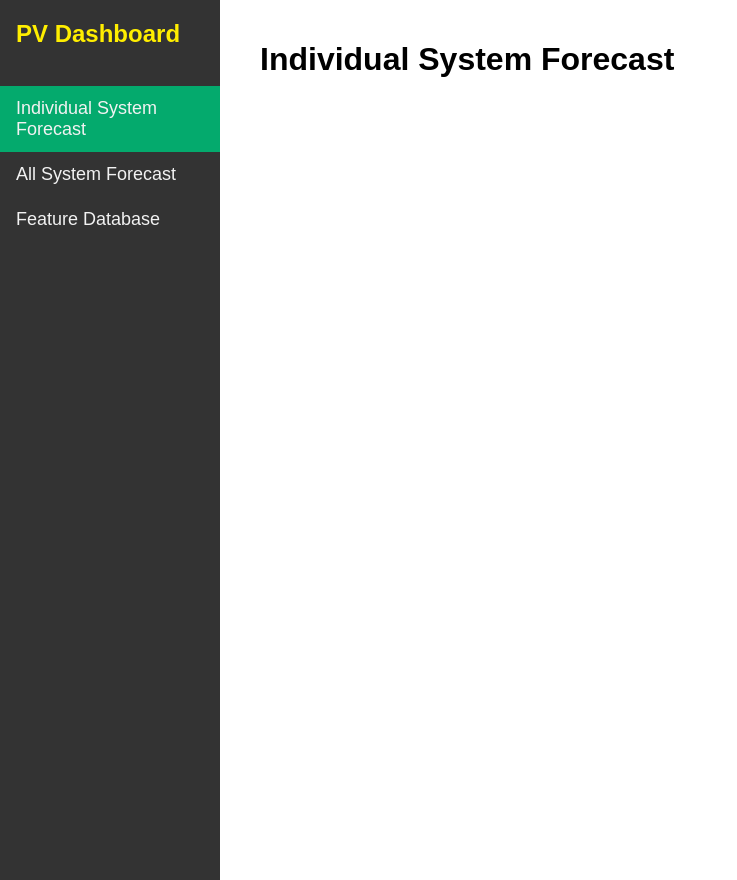
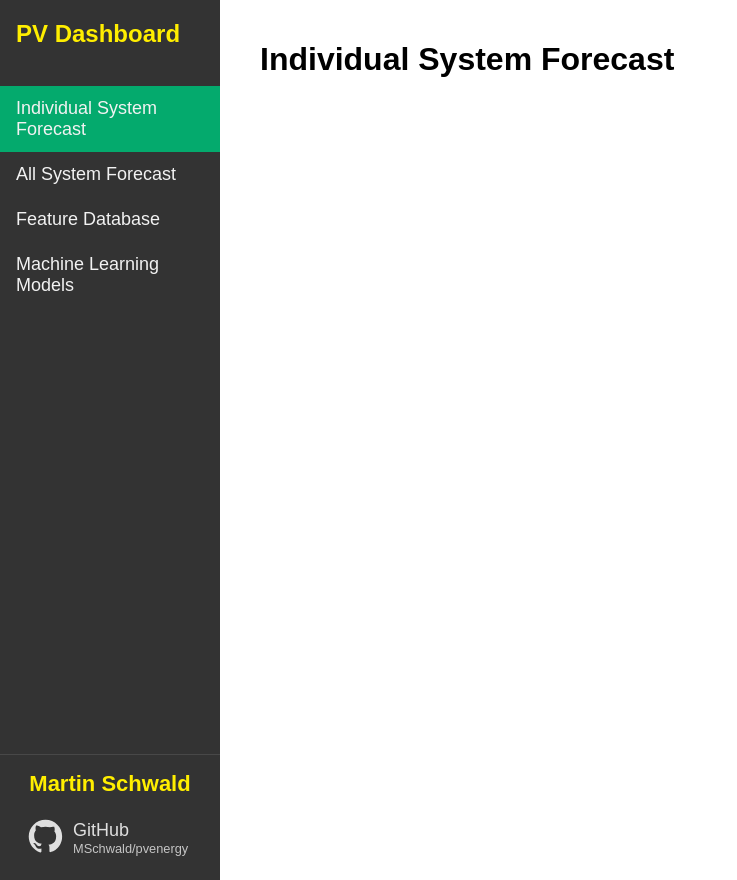
Before and after one commit to MSchwald/pvenergy, a Django app: page / in a window 1280 px wide. Shown: the whole page, without its empty margins (0-737 px from the left). Run offline with Django 5.2, Linux system fonts and the light colour scheme; parts of the project's set-up code (start-up, migrations or seed data) failed here and were passed over.

Commit message:
Add sidebar footer (name + github)

```diff
--- a/dashboard/static/dashboard/dashboard.css
+++ b/dashboard/static/dashboard/dashboard.css
@@ -28,7 +28,9 @@ div.two_columns div {
 
 /* Sidebar (size, color, position), links with hover effect */
 .sidebar {
-    height: 100%;
+    display: flex;
+    flex-direction: column;
+    height: 100vh;
     width: 220px;
     position: fixed;
     top: 0;
@@ -61,6 +63,54 @@ div.two_columns div {
     padding: 20px;
 }
 
+/* Sidebar footer with my name and Github link */
+.sidebar-footer {
+    margin-top: auto;
+    padding: 16px 12px;
+    font-size: 0.85rem;
+    border-top: 1px solid rgba(255,255,255,0.1);
+    text-align: center;
+}
+.sidebar-footer-name {
+    font-size: 22px;
+    font-weight: 600;
+    margin-bottom: 10px;
+    color: #ffee00;
+    opacity: 1 !important;
+    pointer-events: none;
+    display: inline-block;
+}
+.sidebar-footer-link {
+    display: flex;
+    align-items: flex-start;
+    gap: 10px;
+    text-decoration: none;
+    color: #ddd;
+    opacity: 0.9;
+    transition: opacity 0.2s ease;
+    font-size: 0.95rem;
+    display: inline-flex;
+}
+.footer-link-text {
+    display: flex;
+    flex-direction: column;
+    line-height: 1.25;
+    text-align: left;
+}
+.footer-link-subtext {
+    font-size: 0.8rem;
+    opacity: 0.85;
+}
+.sidebar-footer-link:hover {
+    opacity: 1;
+}
+.github-icon {
+    width: 35px;
+    height: 35px;
+    flex-shrink: 0;
+    fill: currentColor;
+}
+
 /* Default settings for displaying pd.DataFrames with zebra look */
 .table-container {
     overflow-x: auto;
@@ -83,6 +133,7 @@ div.two_columns div {
     padding: 6px;
     border: 1px solid #ddd;
     word-break: break-word;
+    white-space: nowrap;
 }
 .df-table tbody th {
     padding: 6px;
--- a/dashboard/templates/dashboard/base.html
+++ b/dashboard/templates/dashboard/base.html
@@ -7,12 +7,27 @@
 </head>
 <body>
     <div class="sidebar">
-    <h1>PV Dashboard</h1>
-    <br>
-        <a href="{% url 'dashboard_individual_systems' %}" class="{% if active_page == 'individual_systems' %}active{% endif %}">Individual System Forecast</a>
-        <a href="{% url 'dashboard_all_systems' %}" class="{% if active_page == 'all_systems' %}active{% endif %}">All System Forecast</a>
-        <a href="{% url 'dashboard_feature_database' %}" class="{% if active_page == 'feature_database' %}active{% endif %}">Feature Database</a>
+        <h1>PV Dashboard</h1>
+        <br>
+            <a href="{% url 'dashboard_individual_systems' %}" class="{% if active_page == 'individual_systems' %}active{% endif %}">Individual System Forecast</a>
+            <a href="{% url 'dashboard_all_systems' %}" class="{% if active_page == 'all_systems' %}active{% endif %}">All System Forecast</a>
+            <a href="{% url 'dashboard_feature_database' %}" class="{% if active_page == 'feature_database' %}active{% endif %}">Feature Database</a>
+            <a href="{% url 'dashboard_ml_models' %}" class="{% if active_page == 'ml_models' %}active{% endif %}">Machine Learning Models</a>
+            <div class="sidebar-footer">
+                <div class="sidebar-footer-name">Martin Schwald</div>
+                <a href="https://github.com/MSchwald/pvenergy" target="_blank" class="sidebar-footer-link" style="display: flex !important; margin: 0 auto;">
+                    <svg class="github-icon" viewBox="0 0 24 24" aria-hidden="true">
+                        <path d="M12 .5C5.65.5.5 5.65.5 12c0 5.1 3.3 9.4 7.9 10.9.6.1.8-.3.8-.6v-2c-3.2.7-3.9-1.6-3.9-1.6-.5-1.2-1.2-1.6-1.2-1.6-.9-.6.1-.6.1-.6 1 .1 1.6 1 1.6 1 .9 1.6 2.4 1.1 3 .8.1-.7.4-1.1.7-1.4-2.6-.3-5.3-1.3-5.3-5.8 0-1.3.5-2.4 1.2-3.3-.1-.3-.5-1.6.1-3.3 0 0 1-.3 3.4 1.2a11.2 11.2 0 0 1 6.2 0C17 5 18 5.3 18 5.3c.6 1.7.2 3 .1 3.3.8.9 1.2 2 1.2 3.3 0 4.5-2.7 5.5-5.3 5.8.4.3.7.9.7 1.8v2.6c0 .3.2.7.8.6a10.99 10.99 0 0 0 7.9-10.9C23.5 5.65 18.35.5 12 .5z"/>
+                    </svg>
+                    <span class="footer-link-text">
+                        GitHub<br>
+                        <span class="footer-link-subtext">MSchwald/pvenergy</span>
+                    </span>
+                </a><br>
+            </div>
     </div>
+
+
     <div class="content">
         <h1>{% block title %}{% endblock %}</h1>
         {% block content %}
```
